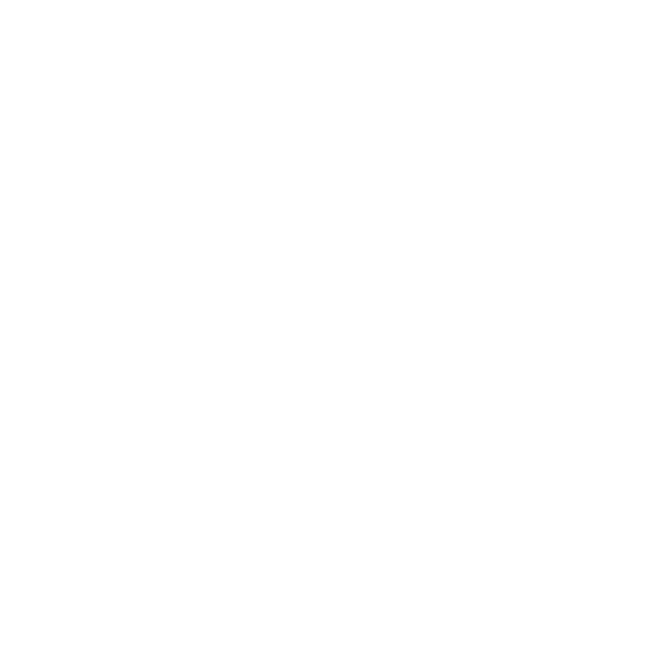
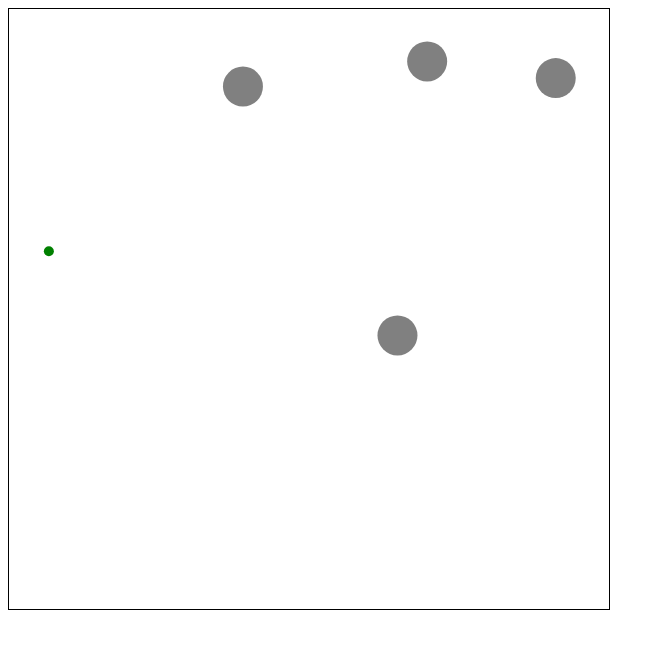
Before and after one commit to chrisboaks/asteroids, a plain HTML site: page asteroids/index.html in a window 1280 px wide. Shown: the whole page, without its empty margins (0-665 px from the left). Drawn offline with Linux system fonts and the light colour scheme.

Commit message:
Finish phase IIIa

```diff
--- a/asteroids/index.html
+++ b/asteroids/index.html
@@ -6,6 +6,7 @@
     <script src='./lib/movingObject.js'></script>
     <script src='./lib/utils.js'></script>
     <script src='./lib/asteroid.js'></script>
+    <script src='./lib/ship.js'></script>
     <script src='./lib/game.js'></script>
     <script src='./lib/gameView.js'></script>
 
@@ -17,6 +18,9 @@
       ).start();
 
     </script>
+    <style type="text/css">
+      canvas { border: 1px solid black; }
+    </style>
 
 
   </body>
--- a/asteroids/lib/asteroid.js
+++ b/asteroids/lib/asteroid.js
@@ -3,22 +3,27 @@
     window.Asteroids = {};
   }
 
-  var Asteroid = Asteroids.Asteroid = function (pos) {
+  var Asteroid = Asteroids.Asteroid = function (pos, game) {
     Asteroids.MovingObject.call(
       this,
       pos,
       Asteroids.Util.randomVec(Asteroid.VELOCITY),
       Asteroid.COLOR,
-      Asteroid.RADIUS
+      Asteroid.RADIUS,
+      game
     );
   };
 
   Asteroid.COLOR = 'gray';
   Asteroid.RADIUS = 20;
-  Asteroid.VELOCITY = 20;
-
-
+  Asteroid.VELOCITY = 5;
 
   Asteroids.Util.inherits(Asteroid, Asteroids.MovingObject);
 
+  Asteroid.prototype.collideWith = function (otherObj) {
+    if (otherObj instanceof Asteroids.Ship) {
+      otherObj.relocate();
+    }
+  };
+
 })();
--- a/asteroids/lib/game.js
+++ b/asteroids/lib/game.js
@@ -5,16 +5,17 @@
 
   var Game = Asteroids.Game = function() {
     this.asteroids = this.addAsteroids();
+    this.ship = new Asteroids.Ship(this);
   };
 
   Game.DIM_X = 600;
   Game.DIM_Y = 600;
-  Game.NUM_ASTEROIDS = 20;
+  Game.NUM_ASTEROIDS = 4;
 
   Game.prototype.addAsteroids = function () {
     var result = [];
     for (var i = 0; i < Game.NUM_ASTEROIDS; i++) {
-      result.push(new Asteroids.Asteroid(this.randomPosition()));
+      result.push(new Asteroids.Asteroid(this.randomPosition(), this));
     };
     return result;
   };
@@ -27,15 +28,53 @@
 
   Game.prototype.draw = function (ctx) {
     ctx.clearRect(0, 0, Game.DIM_X, Game.DIM_Y);
-    this.asteroids.forEach(function (asteroid) {
-      asteroid.draw(ctx);
+    this.allObjects().forEach(function (obj) {
+      obj.draw(ctx);
     });
   };
 
   Game.prototype.moveObjects = function () {
-    this.asteroids.forEach(function (asteroid) {
-      asteroid.move();
+    this.allObjects().forEach(function (obj) {
+      obj.move();
     });
+  };
+
+  Game.prototype.wrap = function (pos) {
+    var x = pos[0] % Game.DIM_X;
+    var y = pos[1] % Game.DIM_Y;
+    if (x < 0) {
+      x += Game.DIM_X;
+    }
+    if (y < 0) {
+      y += Game.DIM_Y
+    }
+    return [x, y]
+  };
+
+  Game.prototype.checkCollisions = function () {
+    var allObjects = this.allObjects();
+    var numObjects = allObjects.length;
+    for (var i = 0; i < numObjects - 1; i++) {
+      for (var j = i + 1; j < numObjects; j++) {
+        if (this.allObjects()[i].isCollidedWith(this.allObjects()[j])) {
+          this.allObjects()[i].collideWith(this.allObjects()[j]);
+        }
+      }
+    };
+  };
+
+  Game.prototype.step = function () {
+    this.moveObjects();
+    this.checkCollisions();
+  };
+
+  Game.prototype.remove = function (asteroid) {
+    var i = this.asteroids.indexOf(asteroid);
+    this.asteroids.splice(i, 1);
+  };
+
+  Game.prototype.allObjects = function () {
+    return this.asteroids.concat([this.ship]);
   };
 
 
--- a/asteroids/lib/gameView.js
+++ b/asteroids/lib/gameView.js
@@ -10,8 +10,8 @@
 
   GameView.prototype.start = function () {
     window.setInterval((function () {
-      this.game.moveObjects();
       this.game.draw(this.ctx);
+      this.game.step();
     }).bind(this), 20);
   };
 })();
--- a/asteroids/lib/movingObject.js
+++ b/asteroids/lib/movingObject.js
@@ -3,19 +3,19 @@
     window.Asteroids = {};
   }
 
-  var MovingObject = Asteroids.MovingObject = function (pos, vel, color, radius) {
+  var MovingObject = Asteroids.MovingObject = function (pos, vel, color, radius, game) {
     this.posX = pos[0];
     this.posY = pos[1];
     this.velX = vel[0];
     this.velY = vel[1];
+    this.color = color;
     this.radius = radius;
-    this.color = color;
+    this.game = game;
   };
 
   MovingObject.prototype.draw = function (ctx) {
     ctx.fillStyle = this.color;
     ctx.beginPath();
-    console.log(this.radius);
     ctx.arc(
       this.posX,
       this.posY,
@@ -28,8 +28,21 @@
   };
 
   MovingObject.prototype.move = function () {
-    this.posX += this.velX;
-    this.posY -= this.velY;
+    var pos = this.game.wrap([this.posX += this.velX, this.posY += this.velY]);
+    this.posX = pos[0];
+    this.posY = pos[1];
+  };
+
+  MovingObject.prototype.isCollidedWith = function (otherObject) {
+    var dx = this.posX - otherObject.posX;
+    var dy = this.posY - otherObject.posY;
+    var maxDist = this.radius + otherObject.radius;
+    return ((dx * dx) + (dy * dy) < maxDist * maxDist);
+  };
+
+  MovingObject.prototype.collideWith = function (otherObj) {
+    // this.game.remove(this);
+    // this.game.remove(otherObj);
   };
 
 })();
--- a/asteroids/lib/ship.js
+++ b/asteroids/lib/ship.js
@@ -0,0 +1,32 @@
+(function () {
+  if (typeof Asteroids === 'undefined') {
+    window.Asteroids = {};
+  }
+
+  var Ship = Asteroids.Ship = function (game) {
+
+    Asteroids.MovingObject.call(
+      this,
+      game.randomPosition(),
+      Ship.INIT_VEL,
+      Ship.COLOR,
+      Ship.RADIUS,
+      game
+    );
+  };
+
+  Asteroids.Util.inherits(Ship, Asteroids.MovingObject);
+
+  Ship.prototype.relocate = function () {
+    var newPos = this.game.randomPosition();
+    this.posX = newPos[0];
+    this.posY = newPos[1];
+    this.velX = 0;
+    this.velY = 0;
+  };
+
+  Ship.INIT_VEL = [0,0];
+  Ship.COLOR = 'green';
+  Ship.RADIUS = 5;
+
+})();
```
